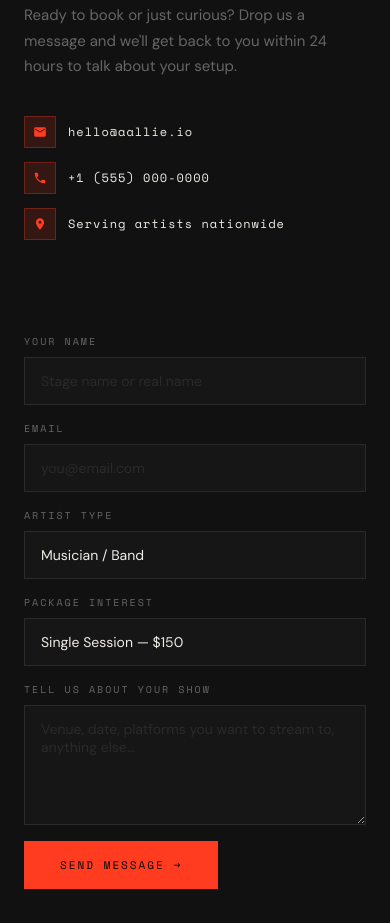
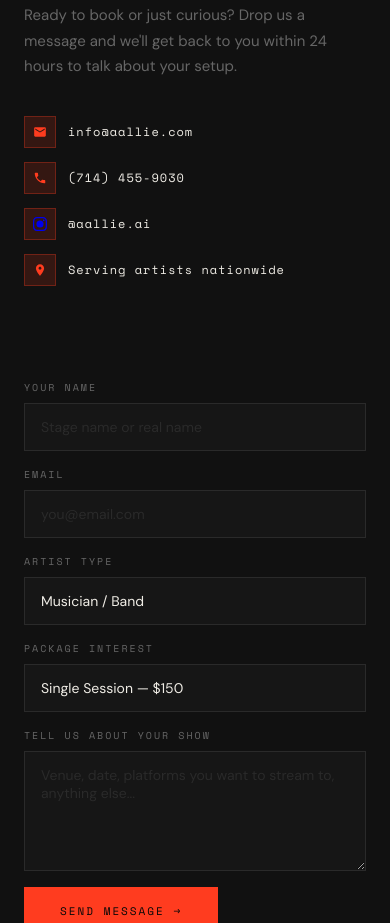
Before and after one commit to KarimAlgabarty1/aallie, a website: page index.html in a window 390 px wide. Shown: the part 8258-9181 px from the top of the page. Drawn offline with nearby package versions, Linux system fonts and the light colour scheme.

Commit message:
Update contact information and add Instagram link
- Change email from hello@aallie.io to info@aallie.com
- Update phone number to (714) 455-9030
- Add Instagram social link with logo (@aallie.ai → instagram.com/aallie.ai)

Co-Authored-By: Claude Haiku 4.5 <noreply@anthropic.com>

```diff
--- a/index.html
+++ b/index.html
@@ -1060,13 +1060,21 @@
         <div class="contact-detail-icon">
           <svg viewBox="0 0 24 24"><path d="M20 4H4c-1.1 0-2 .9-2 2v12c0 1.1.9 2 2 2h16c1.1 0 2-.9 2-2V6c0-1.1-.9-2-2-2zm0 4l-8 5-8-5V6l8 5 8-5v2z"/></svg>
         </div>
-        <span>hello@aallie.io</span>
+        <span>info@aallie.com</span>
       </div>
       <div class="contact-detail">
         <div class="contact-detail-icon">
           <svg viewBox="0 0 24 24"><path d="M6.62 10.79c1.44 2.83 3.76 5.14 6.59 6.59l2.2-2.2c.27-.27.67-.36 1.02-.24 1.12.37 2.33.57 3.57.57.55 0 1 .45 1 1V20c0 .55-.45 1-1 1-9.39 0-17-7.61-17-17 0-.55.45-1 1-1h3.5c.55 0 1 .45 1 1 0 1.25.2 2.45.57 3.57.11.35.03.74-.25 1.02l-2.2 2.2z"/></svg>
         </div>
-        <span>+1 (555) 000-0000</span>
+        <span>(714) 455-9030</span>
+      </div>
+      <div class="contact-detail">
+        <a href="https://www.instagram.com/aallie.ai/" target="_blank" rel="noopener noreferrer" style="text-decoration: none; display: flex; align-items: center; gap: 12px;">
+          <div class="contact-detail-icon">
+            <svg viewBox="0 0 24 24"><path d="M12 2.163c3.204 0 3.584.012 4.85.07 3.252.148 4.771 1.691 4.919 4.919.058 1.265.069 1.645.069 4.849 0 3.205-.012 3.584-.069 4.849-.149 3.225-1.664 4.771-4.919 4.919-1.266.058-1.644.07-4.85.07-3.204 0-3.584-.012-4.849-.07-3.26-.149-4.771-1.699-4.919-4.92-.058-1.265-.07-1.644-.07-4.849 0-3.204.013-3.583.07-4.849.149-3.227 1.664-4.771 4.919-4.919 1.266-.057 1.645-.069 4.849-.069zm0-2.163c-3.259 0-3.667.014-4.947.072-4.358.2-6.78 2.618-6.98 6.98-.059 1.281-.073 1.689-.073 4.948 0 3.259.014 3.668.072 4.948.2 4.358 2.618 6.78 6.98 6.98 1.281.058 1.689.072 4.948.072 3.259 0 3.668-.014 4.948-.072 4.354-.2 6.782-2.618 6.979-6.98.059-1.28.073-1.689.073-4.948 0-3.259-.014-3.667-.072-4.947-.196-4.354-2.617-6.78-6.979-6.98-1.281-.059-1.69-.073-4.949-.073zM5.838 12a6.162 6.162 0 1 1 12.324 0 6.162 6.162 0 0 1-12.324 0zM12 16a4 4 0 1 1 0-8 4 4 0 0 1 0 8zm4.965-10.322a1.44 1.44 0 1 1 2.881.001 1.44 1.44 0 0 1-2.881-.001z" fill="currentColor"/></svg>
+          </div>
+          <span>@aallie.ai</span>
+        </a>
       </div>
       <div class="contact-detail">
         <div class="contact-detail-icon">
```
Also changed, not shown: 1 other file.
